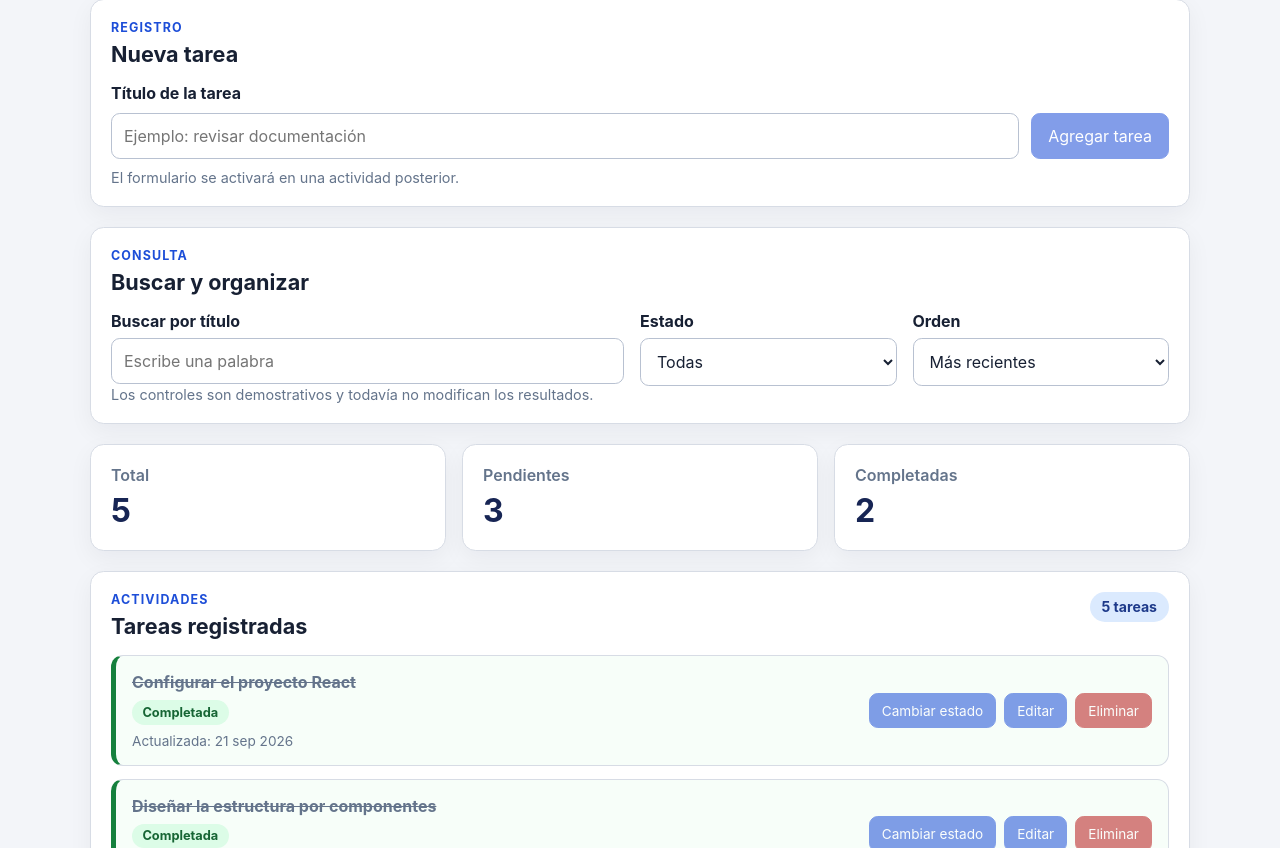
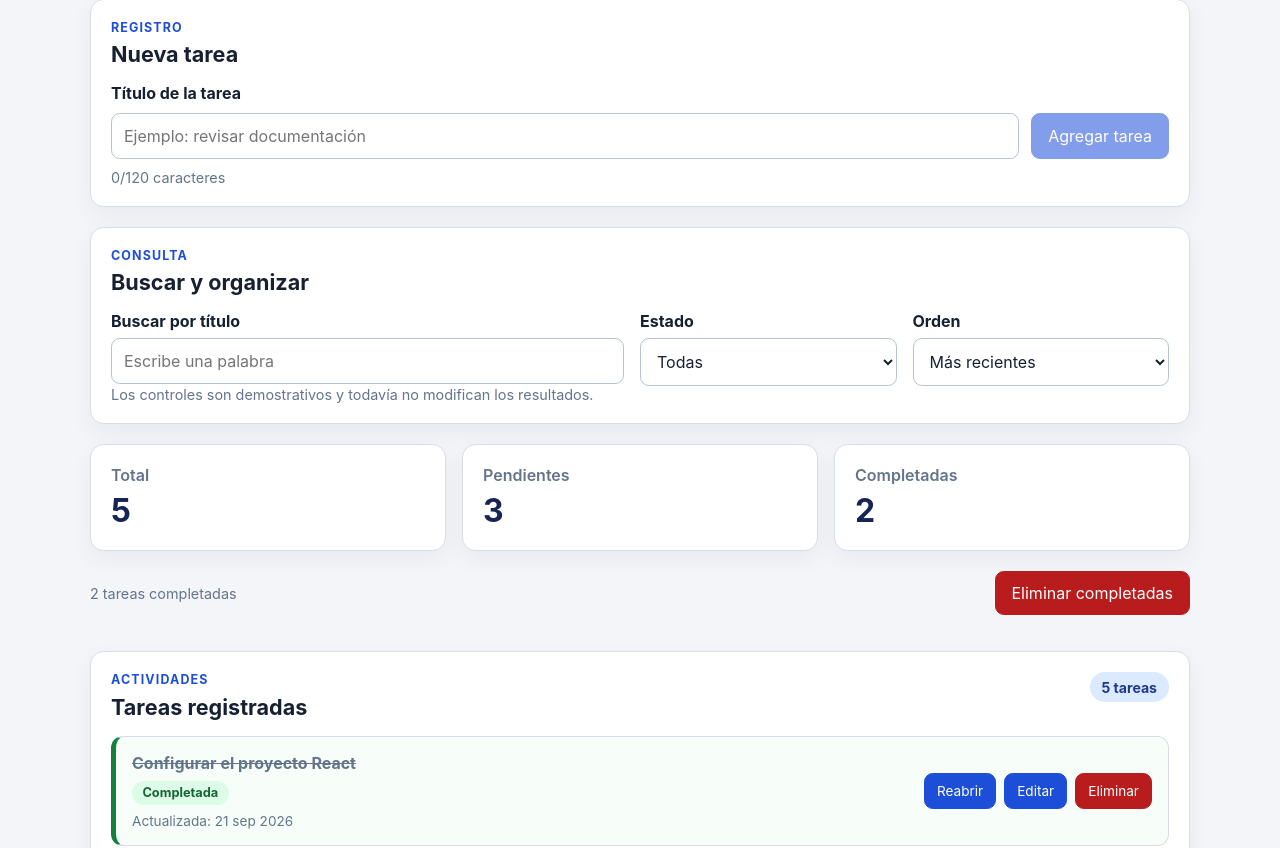
Before and after one commit to NotDrawing/task-manager-frontend, a React (Vite) app: page / in a window 1280 px wide. Shown: the part 232-1080 px from the top of the page. Built offline with nearby package versions, Linux system fonts and the light colour scheme.

Commit message:
feat: agregar estado eventos y CRUD de tareas, feat: agregar acción para eliminar tareas completadas, docs: actualizar README de la actividad 7

```diff
--- a/src/App.tsx
+++ b/src/App.tsx
@@ -1,22 +1,124 @@
+import { useState } from "react";
 import { AppHeader } from "./components/AppHeader";
+import { TaskActions } from "./components/TaskActions";
 import { TaskFilters } from "./components/TaskFilter";
 import { TaskForm } from "./components/TaskForm";
 import { TaskList } from "./components/TaskList";
 import { TaskSummary } from "./components/TaskSummary";
-import { tasks } from "./data/tasks";
+import { tasks as initialTasks } from "./data/tasks";
+import type { Task } from "./models/task.interface";
 
 export default function App() {
+  const [tasks, setTasks] = useState<Task[]>(() => [...initialTasks]);
+
+  const completedCount = tasks.filter(
+    (task) => task.status === "completed",
+  ).length;
+
+  function handleAddTask(title: string) {
+    const now = new Date().toISOString();
+
+    const newTask: Task = {
+      id: crypto.randomUUID(),
+      title,
+      status: "pending",
+      createdAt: now,
+      updatedAt: now,
+    };
+
+    setTasks((currentTasks) => [newTask, ...currentTasks]);
+  }
+
+  function handleToggleStatus(id: string) {
+    const now = new Date().toISOString();
+
+    setTasks((currentTasks) =>
+      currentTasks.map((task) => {
+        if (task.id !== id) {
+          return task;
+        }
+
+        return {
+          ...task,
+          status: task.status === "pending" ? "completed" : "pending",
+          updatedAt: now,
+        };
+      }),
+    );
+  }
+
+  function handleEditTask(id: string, title: string) {
+    const now = new Date().toISOString();
+
+    setTasks((currentTasks) =>
+      currentTasks.map((task) =>
+        task.id === id
+          ? {
+              ...task,
+              title,
+              updatedAt: now,
+            }
+          : task,
+      ),
+    );
+  }
+
+  function handleDeleteTask(id: string) {
+    const selectedTask = tasks.find((task) => task.id === id);
+
+    if (!selectedTask) {
+      return;
+    }
+
+    const shouldDelete = window.confirm(
+      `¿Eliminar la tarea "${selectedTask.title}"?`,
+    );
+
+    if (!shouldDelete) {
+      return;
+    }
+
+    setTasks((currentTasks) => currentTasks.filter((task) => task.id !== id));
+  }
+
+  function handleClearCompleted() {
+    if (completedCount === 0) {
+      return;
+    }
+
+    const shouldClear = window.confirm(
+      completedCount === 1
+        ? "¿Eliminar la tarea completada?"
+        : `¿Eliminar las ${completedCount} tareas completadas?`,
+    );
+
+    if (!shouldClear) {
+      return;
+    }
+
+    setTasks((currentTasks) =>
+      currentTasks.filter((task) => task.status !== "completed"),
+    );
+  }
+
   return (
     <div className="app-shell">
       <AppHeader />
 
       <main className="app-main">
-        <TaskForm />
+        <TaskForm onAddTask={handleAddTask} />
         <TaskFilters />
-
         <TaskSummary tasks={tasks} />
-
-        <TaskList tasks={tasks} />
+        <TaskActions
+          completedCount={completedCount}
+          onClearCompleted={handleClearCompleted}
+        />
+        <TaskList
+          tasks={tasks}
+          onToggleStatus={handleToggleStatus}
+          onEditTask={handleEditTask}
+          onDeleteTask={handleDeleteTask}
+        />
       </main>
 
       <footer className="app-footer">
--- /dev/null
+++ b/src/components/TaskActions.tsx
@@ -0,0 +1,28 @@
+interface TaskActionsProps {
+  completedCount: number;
+  onClearCompleted: () => void;
+}
+
+export function TaskActions({
+  completedCount,
+  onClearCompleted,
+}: TaskActionsProps) {
+  return (
+    <section className="task-actions" aria-label="Acciones generales de tareas">
+      <p className="helper-text">
+        {completedCount === 1
+          ? "1 tarea completada"
+          : `${completedCount} tareas completadas`}
+      </p>
+
+      <button
+        type="button"
+        className="button-danger"
+        onClick={onClearCompleted}
+        disabled={completedCount === 0}
+      >
+        Eliminar completadas
+      </button>
+    </section>
+  );
+}
--- a/src/components/TaskForm.tsx
+++ b/src/components/TaskForm.tsx
@@ -1,4 +1,25 @@
-export function TaskForm() {
+import { useState } from "react";
+import type { FormEvent } from "react";
+
+interface TaskFormProps {
+  onAddTask: (title: string) => void;
+}
+
+export function TaskForm({ onAddTask }: TaskFormProps) {
+  const [title, setTitle] = useState("");
+  const normalizedTitle = title.trim();
+
+  function handleSubmit(event: FormEvent<HTMLFormElement>) {
+    event.preventDefault();
+
+    if (!normalizedTitle) {
+      return;
+    }
+
+    onAddTask(normalizedTitle);
+    setTitle("");
+  }
+
   return (
     <section className="panel" aria-labelledby="task-form-title">
       <div className="section-heading">
@@ -8,8 +29,9 @@
         </div>
       </div>
 
-      <form className="task-form">
+      <form className="task-form" onSubmit={handleSubmit}>
         <label htmlFor="task-title">Título de la tarea</label>
+
         <div className="task-form__row">
           <input
             id="task-title"
@@ -17,14 +39,17 @@
             type="text"
             placeholder="Ejemplo: revisar documentación"
             maxLength={120}
+            value={title}
+            onChange={(event) => setTitle(event.target.value)}
+            required
           />
-          <button type="button" disabled>
+
+          <button type="submit" disabled={!normalizedTitle}>
             Agregar tarea
           </button>
         </div>
-        <p className="helper-text">
-          El formulario se activará en una actividad posterior.
-        </p>
+
+        <p className="helper-text">{title.length}/120 caracteres</p>
       </form>
     </section>
   );
--- a/src/components/TaskItem.tsx
+++ b/src/components/TaskItem.tsx
@@ -1,45 +1,122 @@
+import { useState } from "react";
+import type { FormEvent } from "react";
 import type { Task } from "../models/task.interface";
-import { TaskStatusBadge } from "./TaskStatusBadge";
 
 interface TaskItemProps {
   task: Task;
+  onToggleStatus: (id: string) => void;
+  onEditTask: (id: string, title: string) => void;
+  onDeleteTask: (id: string) => void;
 }
 
 function formatTaskDate(value: string): string {
-  const date = new Date(value);
-
   return new Intl.DateTimeFormat("es-MX", {
     dateStyle: "medium",
-  }).format(date);
+  }).format(new Date(value));
 }
 
-export function TaskItem({ task }: TaskItemProps) {
-  const { title, status, updatedAt } = task;
+export function TaskItem({
+  task,
+  onToggleStatus,
+  onEditTask,
+  onDeleteTask,
+}: TaskItemProps) {
+  const { id, title, status, updatedAt } = task;
+  const [isEditing, setIsEditing] = useState(false);
+  const [draftTitle, setDraftTitle] = useState(title);
+  const normalizedDraft = draftTitle.trim();
+
+  const statusLabel = status === "completed" ? "Completada" : "Pendiente";
+
+  function handleStartEdit() {
+    setDraftTitle(title);
+    setIsEditing(true);
+  }
+
+  function handleCancelEdit() {
+    setDraftTitle(title);
+    setIsEditing(false);
+  }
+
+  function handleEditSubmit(event: FormEvent<HTMLFormElement>) {
+    event.preventDefault();
+
+    if (!normalizedDraft) {
+      return;
+    }
+
+    onEditTask(id, normalizedDraft);
+    setIsEditing(false);
+  }
 
   return (
     <article className={`task-item task-item--${status}`} role="listitem">
       <div className="task-item__content">
-        <h3 className="task-item__title">{title}</h3>
+        {isEditing ? (
+          <form className="task-item__edit-form" onSubmit={handleEditSubmit}>
+            <label className="sr-only" htmlFor={`edit-task-${id}`}>
+              Editar título de la tarea
+            </label>
 
-        <TaskStatusBadge status={status} />
+            <input
+              id={`edit-task-${id}`}
+              className="task-item__edit-input"
+              value={draftTitle}
+              onChange={(event) => setDraftTitle(event.target.value)}
+              maxLength={120}
+              autoFocus
+              required
+            />
 
-        <p className="task-item__date">
-          Actualizada:{" "}
-          <time dateTime={updatedAt}>{formatTaskDate(updatedAt)}</time>
-        </p>
+            <div className="task-item__edit-actions">
+              <button type="submit" disabled={!normalizedDraft}>
+                Guardar
+              </button>
+
+              <button type="button" onClick={handleCancelEdit}>
+                Cancelar
+              </button>
+            </div>
+          </form>
+        ) : (
+          <>
+            <h3 className="task-item__title">{title}</h3>
+
+            <span className={`status-badge status-badge--${status}`}>
+              {statusLabel}
+            </span>
+
+            <p className="task-item__date">
+              Actualizada:{" "}
+              <time dateTime={updatedAt}>{formatTaskDate(updatedAt)}</time>
+            </p>
+          </>
+        )}
       </div>
+
       <div
         className="task-item__actions"
         role="group"
         aria-label={`Acciones para ${title}`}
       >
-        <button type="button" disabled>
-          Cambiar estado
+        <button
+          type="button"
+          onClick={() => onToggleStatus(id)}
+          disabled={isEditing}
+        >
+          {status === "completed" ? "Reabrir" : "Completar"}
         </button>
-        <button type="button" disabled>
+
+        <button type="button" onClick={handleStartEdit} disabled={isEditing}>
           Editar
         </button>
-        <button type="button" className="button-danger" disabled>
+
+        <button
+          type="button"
+          className="button-danger"
+          onClick={() => onDeleteTask(id)}
+          disabled={isEditing}
+        >
           Eliminar
         </button>
       </div>
--- a/src/components/TaskList.tsx
+++ b/src/components/TaskList.tsx
@@ -3,9 +3,17 @@
 
 interface TaskListProps {
   tasks: Task[];
+  onToggleStatus: (id: string) => void;
+  onEditTask: (id: string, title: string) => void;
+  onDeleteTask: (id: string) => void;
 }
 
-export function TaskList({ tasks }: TaskListProps) {
+export function TaskList({
+  tasks,
+  onToggleStatus,
+  onEditTask,
+  onDeleteTask,
+}: TaskListProps) {
   const resultLabel = tasks.length === 1 ? "1 tarea" : `${tasks.length} tareas`;
 
   return (
@@ -13,7 +21,6 @@
       <div className="section-heading">
         <div>
           <p className="section-heading__eyebrow">Actividades</p>
-
           <h2 id="task-list-title">Tareas registradas</h2>
         </div>
 
@@ -23,16 +30,18 @@
       {tasks.length === 0 ? (
         <div className="empty-state" role="status">
           <h3>No hay tareas registradas</h3>
-
-          <p>
-            La colección está vacía. Las nuevas tareas aparecerán en esta
-            sección.
-          </p>
+          <p>Utiliza el formulario para registrar una nueva actividad.</p>
         </div>
       ) : (
         <div className="task-list" role="list">
           {tasks.map((task) => (
-            <TaskItem key={task.id} task={task} />
+            <TaskItem
+              key={task.id}
+              task={task}
+              onToggleStatus={onToggleStatus}
+              onEditTask={onEditTask}
+              onDeleteTask={onDeleteTask}
+            />
           ))}
         </div>
       )}
--- a/src/index.css
+++ b/src/index.css
@@ -356,3 +356,44 @@
   color: #334155;
   font-size: 1.05rem;
 }
+
+.task-item__edit-form {
+  display: grid;
+  gap: 0.65rem;
+  width: 100%;
+}
+
+.task-item__edit-input {
+  width: 100%;
+}
+
+.task-item__edit-actions {
+  display: flex;
+  flex-wrap: wrap;
+  gap: 0.5rem;
+}
+
+.sr-only {
+  position: absolute;
+  width: 1px;
+  height: 1px;
+  padding: 0;
+  margin: -1px;
+  overflow: hidden;
+  clip: rect(0, 0, 0, 0);
+  white-space: nowrap;
+  border: 0;
+}
+
+.task-actions {
+  display: flex;
+  flex-wrap: wrap;
+  align-items: center;
+  justify-content: space-between;
+  gap: 0.75rem;
+  margin-bottom: 1rem;
+}
+
+.task-actions .helper-text {
+  margin: 0;
+}
```
Also changed, not shown: 1 other file (tests, documents, lock files or other folders).
